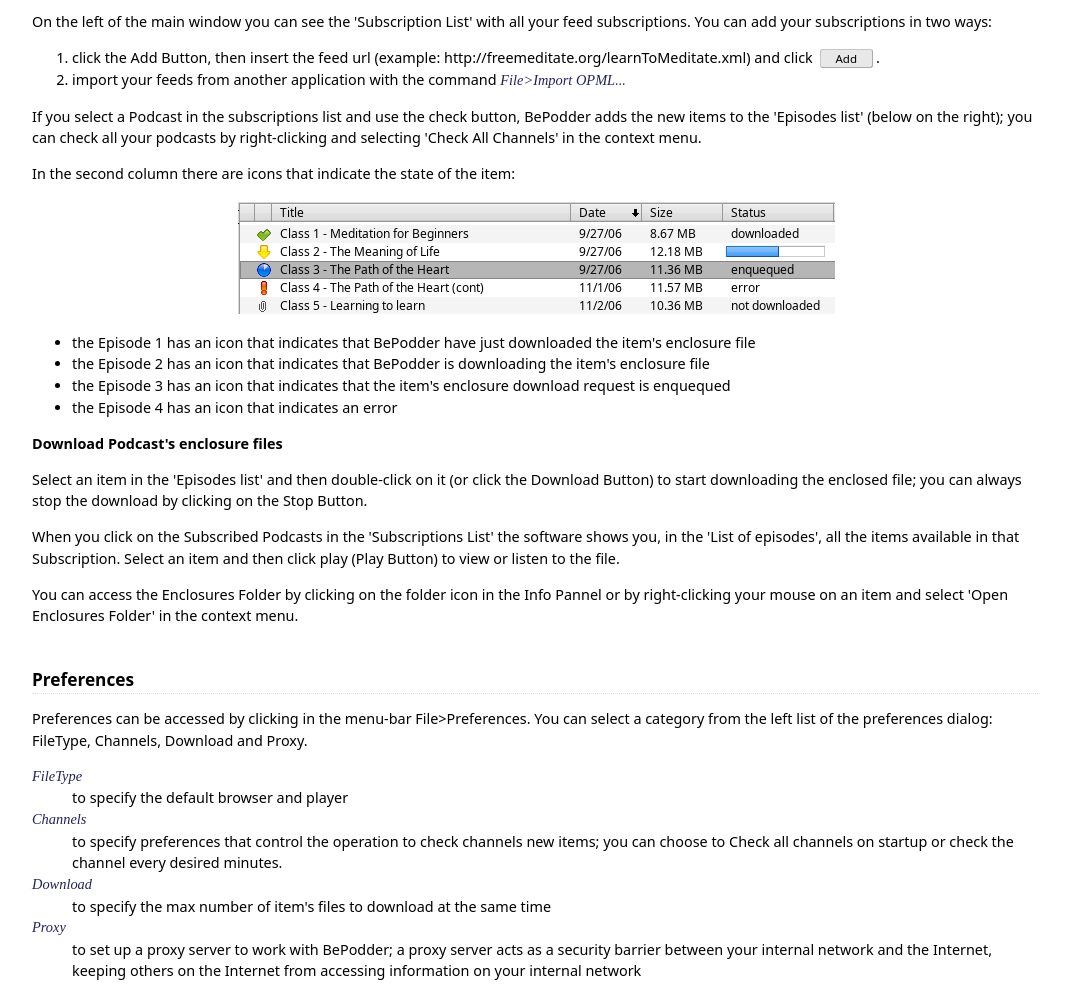
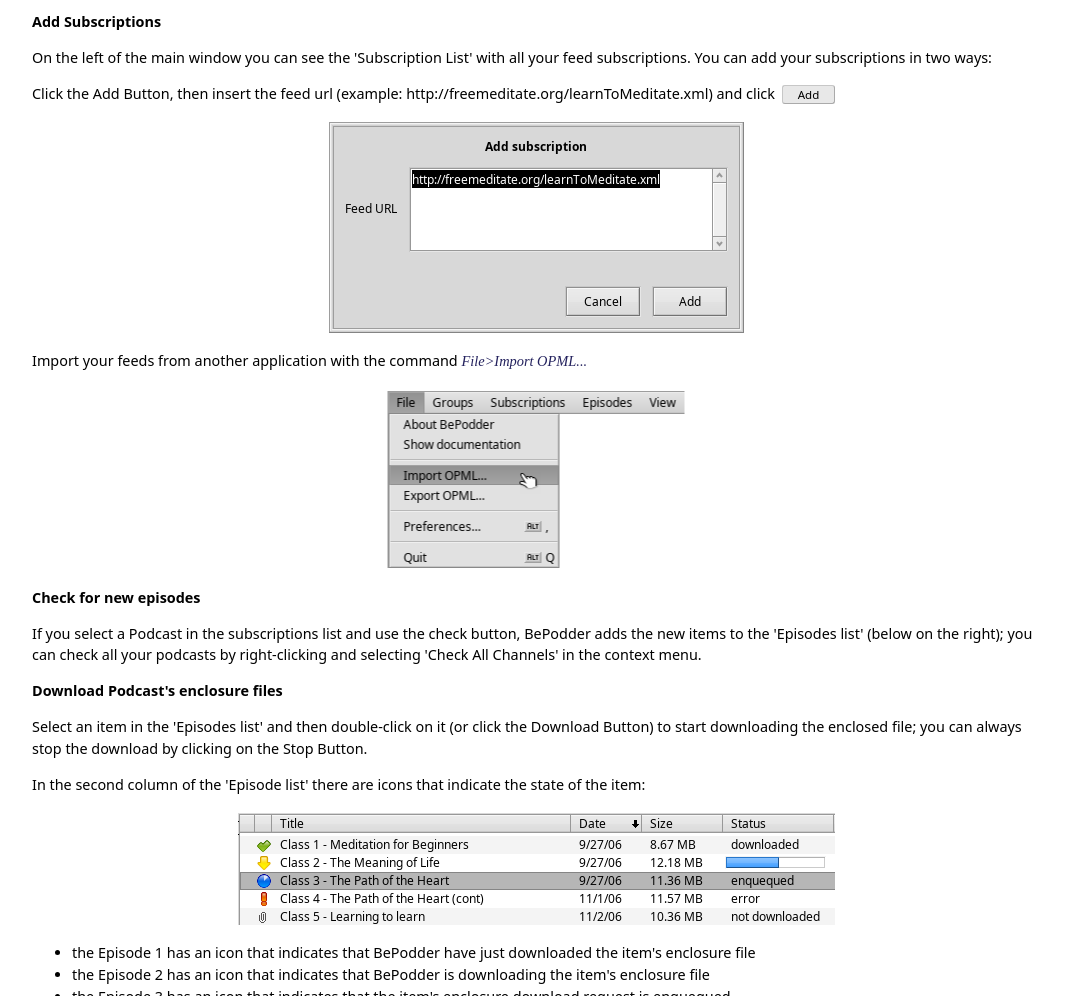
Before and after one commit to HaikuArchives/BePodder, a plain HTML site: page docs/ReadMe.html in a window 1280 px wide. Shown: the part 2124-3120 px from the top of the page, without its empty margins (8-1079 px from the left). Drawn offline with Linux system fonts and the light colour scheme.

Commit message:
Add screenshots to the documentation

```diff
--- a/docs/ReadMe.html
+++ b/docs/ReadMe.html
@@ -300,16 +300,28 @@ for <a href="http://www.haiku-os.org">Haiku</a></p>
 <a href="#"><img src="./images/up.png" style="border:none;float:right" alt="index" /></a>
 <a id="usage" name="usage">Using BePodder</a></h2>
 <p>Getting started with BePodder is easy.</p>
-<p>On the left of the main window you can see the 'Subscription List' with all your feed subscriptions. You can add your subscriptions in two ways:
-<!--We have added some subscriptions for you, and you can always add your own in two ways:--></p>
+<h3>Add Subscriptions</h3>
+<p>On the left of the main window you can see the 'Subscription List' with all your feed subscriptions.
+You can add your subscriptions in two ways:</p>
+<!--We have added some subscriptions for you, and you can always add your own in two ways:-->
+<p>Click the Add Button, then insert the feed url (example: http://freemeditate.org/learnToMeditate.xml) and click <span class="button">Add</span></p>
+<div align="center">
+<table><tr><td align="center">
+<img src="./images/en/BePodder_add_subscription_window.png" alt="Add Subscription Window" /></td></tr>
+</table>
+</div>
+<p>
+Import your feeds from another application with the command <span class="menu">File>Import OPML...</span></p>
+<div align="center">
+<table><tr><td align="center">
+<img src="./images/en/BePodder_opml_import.png" alt="Import OPML" /></td></tr>
+</table>
+</div>
 
-<ol>
-<li>click the Add Button, then insert the feed url (example: http://freemeditate.org/learnToMeditate.xml) and click <span class="button">Add</span>.</li>
  <!--<li>in the menubar select 'Directory' and then 'Podcast list' or another list, choose a podcast and click 'Subscribe'.</li>-->
-<li>import your feeds from another application with the command <span class="menu">File>Import OPML...</span></li>
-</ol>
 
 
+<h3>Check for new episodes</h3>
 <p>If you select a Podcast in the subscriptions list and use the check button, BePodder adds the new items to the 'Episodes list' (below on the right); you can check all your podcasts by right-clicking and selecting 'Check All Channels' in the context menu.</p>
 
 <!--			<p>Look at the screenshot above, there are 3 new items indicated by a black dot in the first column of the 'Episodes list'.</p>  -->
@@ -317,7 +329,13 @@ for <a href="http://www.haiku-os.org">Haiku</a></p>
 
 
 
-<p>In the second column there are icons that indicate the state of the item:</p>
+
+
+<h3>Download Podcast's enclosure files</h3>
+
+<p>Select an item in the 'Episodes list' and then double-click on it (or click the Download Button) to start downloading the enclosed file; you can always stop the download by clicking on the Stop Button.</p>
+
+<p>In the second column of the 'Episode list' there are icons that indicate the state of the item:</p>
 
 <div align="center">
 <table><tr><td align="center">
@@ -332,9 +350,7 @@ for <a href="http://www.haiku-os.org">Haiku</a></p>
 <li>the Episode 4 has an icon that indicates an error</li>
 </ul>
 
-<h3>Download Podcast's enclosure files</h3>
 
-<p>Select an item in the 'Episodes list' and then double-click on it (or click the Download Button) to start downloading the enclosed file; you can always stop the download by clicking on the Stop Button.</p>
 <p>When you click on the Subscribed Podcasts in the 'Subscriptions List' the software shows you, in the 'List of episodes', all the items available in that Subscription. Select an item and then click play (Play Button) to view or listen to the file.</p>
 <p>You can access the Enclosures Folder by clicking on the folder icon in the Info Pannel or by right-clicking your mouse on an item and select 'Open Enclosures Folder' in the context menu.</p>
 <!--
```
Also changed, not shown: docs/images/en/BePodder_add_subscription_window.png (added), docs/images/en/BePodder_opml_import.png (added), 1 other file.
